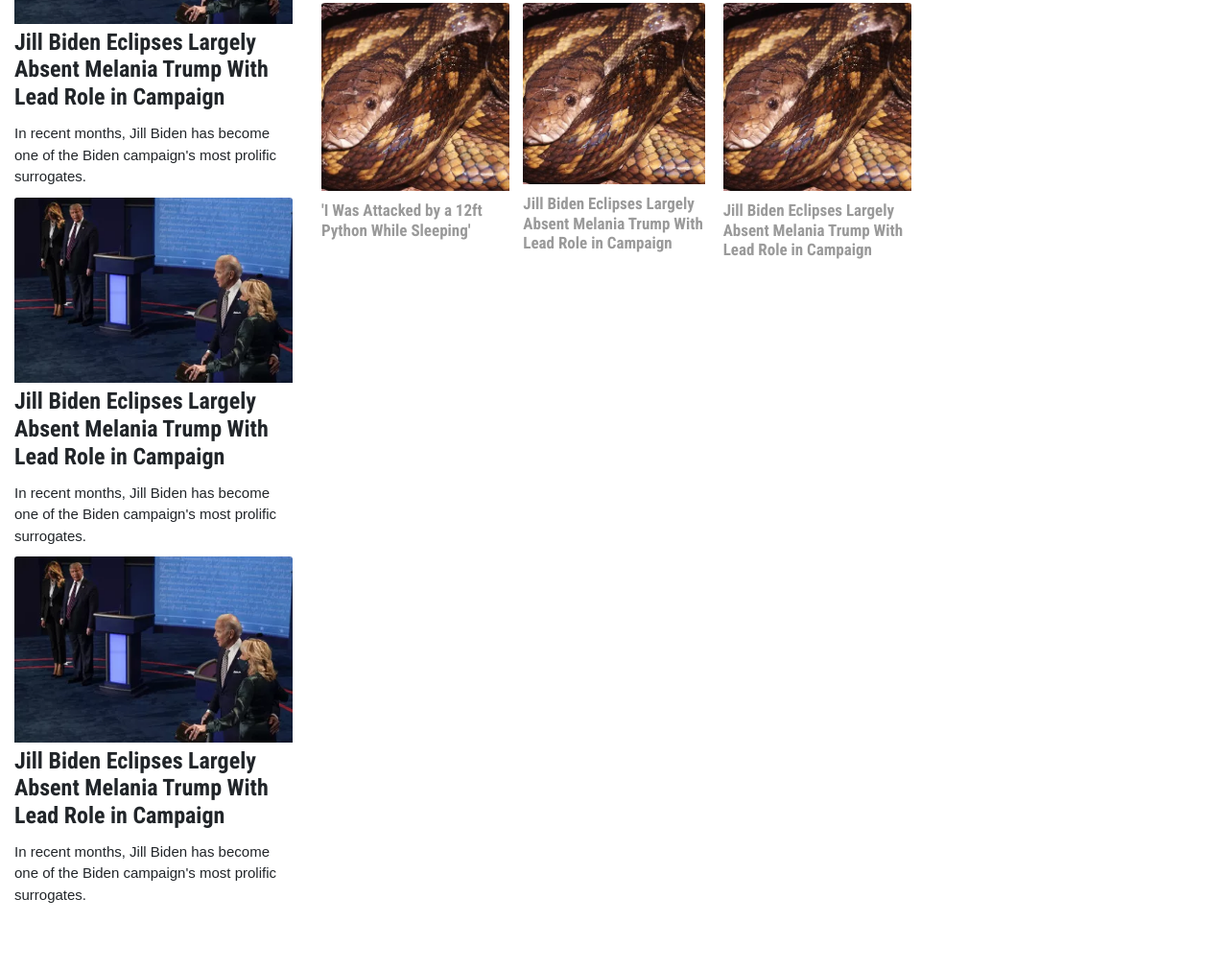
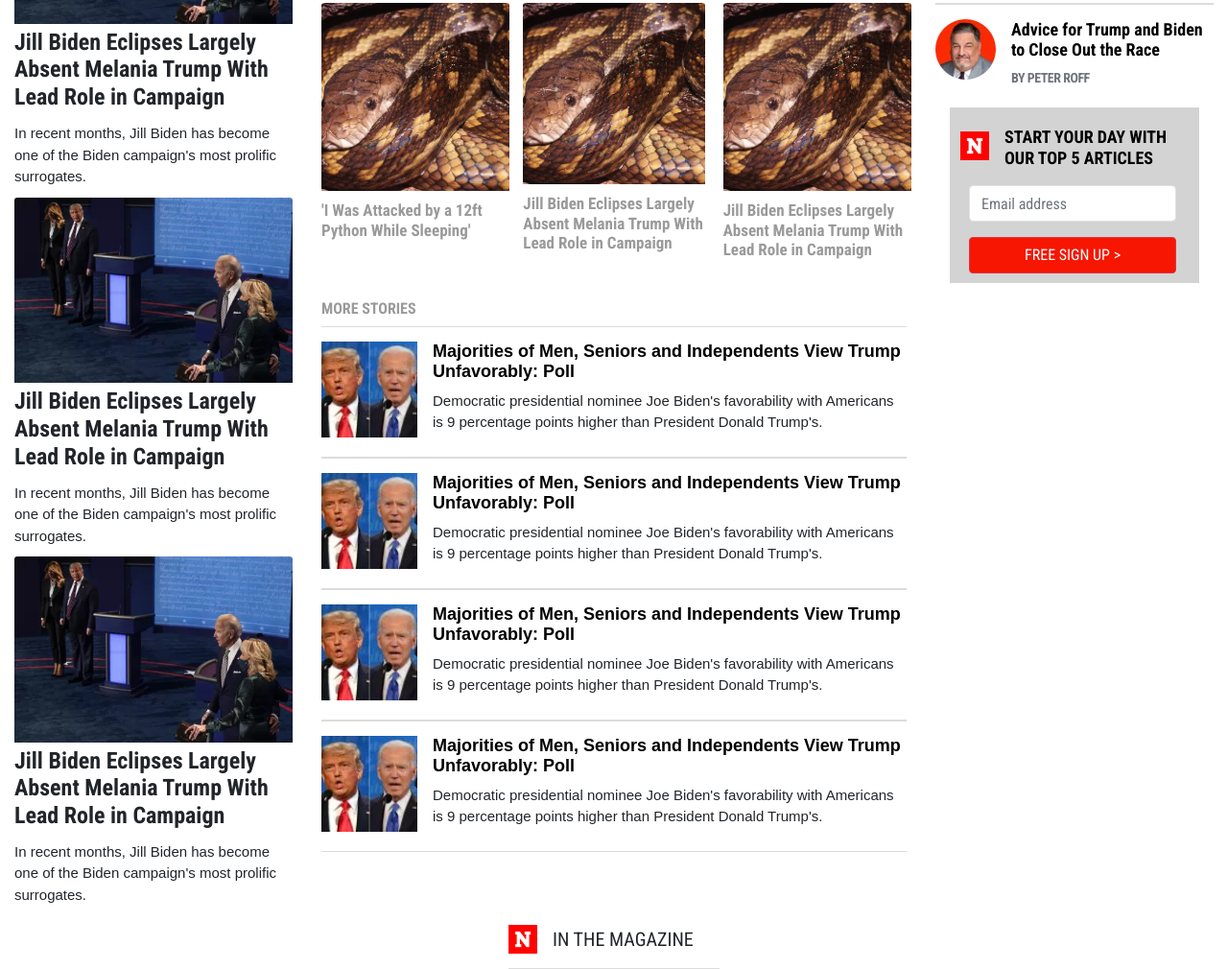
Before and after one commit to bboylen/newsweek_clone, a plain HTML site: page index.html in a window 1280 px wide. Shown: the part 1137-2147 px from the top of the page at 96% size. Before the commit the page ends 2091 px from the top, so only its background shows below. Drawn offline with nearby package versions, Linux system fonts and the light colour scheme.

Commit message:
added more content

```diff
--- a/index.html
+++ b/index.html
@@ -224,7 +224,6 @@
                   </p>
                 </div>
               </div>
-
             </div>
             <div id="middle-column" class="col-lg-6 col-md-7">
               <h4>TOP STORY</h4>
@@ -272,8 +271,8 @@
                         />
                         <div class="card-body">
                           <h5 class="card-title">
-                            Jill Biden Eclipses Largely Absent Melania Trump With Lead
-                            Role in Campaign
+                            Jill Biden Eclipses Largely Absent Melania Trump
+                            With Lead Role in Campaign
                           </h5>
                         </div>
                       </div>
@@ -286,10 +285,12 @@
                           alt="Card image cap"
                         />
                         <div class="card-body">
-                          <a href="#"><h5 class="card-title">
-                            Jill Biden Eclipses Largely Absent Melania Trump With Lead
-                            Role in Campaign
-                          </h5></a>
+                          <a href="#"
+                            ><h5 class="card-title">
+                              Jill Biden Eclipses Largely Absent Melania Trump
+                              With Lead Role in Campaign
+                            </h5></a
+                          >
                         </div>
                       </div>
                     </div>
@@ -323,8 +324,8 @@
                         />
                         <div class="card-body">
                           <h5 class="card-title">
-                            Jill Biden Eclipses Largely Absent Melania Trump With Lead
-                            Role in Campaign
+                            Jill Biden Eclipses Largely Absent Melania Trump
+                            With Lead Role in Campaign
                           </h5>
                         </div>
                       </div>
@@ -337,13 +338,82 @@
                           alt="Card image cap"
                         />
                         <div class="card-body">
-                          <a href="#"><h5 class="card-title">
-                            Jill Biden Eclipses Largely Absent Melania Trump With Lead
-                            Role in Campaign
-                          </h5></a>
+                          <a href="#"
+                            ><h5 class="card-title">
+                              Jill Biden Eclipses Largely Absent Melania Trump
+                              With Lead Role in Campaign
+                            </h5></a
+                          >
                         </div>
                       </div>
                     </div>
+                  </div>
+                </div>
+              </div>
+              <div class="more-stories">
+                <h4>MORE STORIES</h4>
+                <div class="media">
+                  <img
+                    class="mr-3"
+                    src="images/donald-trump-joe-biden.webp"
+                    alt="Trump/Biden image"
+                  />
+                  <div class="media-body">
+                    <h5 class="mt-0">
+                      Majorities of Men, Seniors and Independents View Trump
+                      Unfavorably: Poll
+                    </h5>
+                    Democratic presidential nominee Joe Biden's favorability
+                    with Americans is 9 percentage points higher than President
+                    Donald Trump's.
+                  </div>
+                </div>
+                <div class="media">
+                  <img
+                    class="mr-3"
+                    src="images/donald-trump-joe-biden.webp"
+                    alt="Trump/Biden image"
+                  />
+                  <div class="media-body">
+                    <h5 class="mt-0">
+                      Majorities of Men, Seniors and Independents View Trump
+                      Unfavorably: Poll
+                    </h5>
+                    Democratic presidential nominee Joe Biden's favorability
+                    with Americans is 9 percentage points higher than President
+                    Donald Trump's.
+                  </div>
+                </div>
+                <div class="media">
+                  <img
+                    class="mr-3"
+                    src="images/donald-trump-joe-biden.webp"
+                    alt="Trump/Biden image"
+                  />
+                  <div class="media-body">
+                    <h5 class="mt-0">
+                      Majorities of Men, Seniors and Independents View Trump
+                      Unfavorably: Poll
+                    </h5>
+                    Democratic presidential nominee Joe Biden's favorability
+                    with Americans is 9 percentage points higher than President
+                    Donald Trump's.
+                  </div>
+                </div>
+                <div class="media">
+                  <img
+                    class="mr-3"
+                    src="images/donald-trump-joe-biden.webp"
+                    alt="Trump/Biden image"
+                  />
+                  <div class="media-body">
+                    <h5 class="mt-0">
+                      Majorities of Men, Seniors and Independents View Trump
+                      Unfavorably: Poll
+                    </h5>
+                    Democratic presidential nominee Joe Biden's favorability
+                    with Americans is 9 percentage points higher than President
+                    Donald Trump's.
                   </div>
                 </div>
               </div>
@@ -472,7 +542,47 @@
                   </div>
                 </div>
               </div>
+              <div class="sign-up">
+                <div class="media">
+                  <img
+                    class="mr-3"
+                    src="images/apple-touch-icon.png"
+                    alt="Newsweek logo"
+                  />
+                  <div class="media-body">
+                    <h5 class="mt-0">START YOUR DAY WITH OUR TOP 5 ARTICLES</h5>
+                  </div>
+                </div>
+                <form>
+                  <div class="form-group">
+                    <input
+                      type="email"
+                      class="form-control"
+                      id="exampleInputEmail1"
+                      aria-describedby="emailHelp"
+                      placeholder="Email address"
+                    />
+                  </div>
+                  <button type="submit" class="btn btn-danger">FREE SIGN UP ></button>
+                </form>
+              </div>
             </div>
+          </div>
+        </section>
+        <section id="in-the-magazine">
+          <div id="magazine-header" class="container">
+            <div class="media">
+              <img
+                class="mr-3"
+                src="images/apple-touch-icon.png"
+                alt="Newsweek logo"
+              />
+              <div class="media-body">
+                <h5 class="mt-0">IN THE MAGAZINE</h5>
+              </div>
+          </div>
+          <div class="articles">
+
           </div>
         </section>
       </main>
--- a/style.css
+++ b/style.css
@@ -156,3 +156,85 @@ h4 {
   margin-left: 5px;
   padding-right: 0;
 }
+
+/* more stories */
+
+#top-section .more-stories .media-body {
+  font-size: 15px;
+  font-family: Arial,Helvetica,sans-serif;
+}
+
+#top-section .more-stories .media-body h5 {
+  font-size: 18px;
+  font-weight: 900;
+  letter-spacing: 0px;
+  color: black;
+}
+
+.more-stories img {
+  width: 100px;
+  height: 100px;
+}
+
+.opinion :last-child {
+  border-bottom: none;
+}
+
+#top-section .media {
+  border-top: rgba(220, 220, 220, 1) solid 1px;
+  padding-top: 15px;
+  padding-bottom: 20px;
+}
+
+/* SPLIT INTO LEFT CENTER RIGHT COLUMNS */
+
+/* sign-up */
+
+.sign-up {
+  max-width: 260px;
+  padding: 10px 10px;
+  margin-left: auto;
+  margin-right: auto;
+  background-color: lightgray;
+}
+
+#right-column .sign-up .media {
+  padding: 10px 1px 10px 1px;
+  border: none;
+}
+
+.sign-up img {
+  margin-top: 5px;
+  width: 30px;
+  height: 30px;
+}
+
+.sign-up input {
+  width: 90%;
+  margin-left: 10px;
+  background-color: white;
+  border: 1px solid #e0e1e1;
+  color: #555;
+}
+.sign-up button {
+  margin-left: 10px;
+  width: 90%;
+  background-color: #f61602;
+}
+
+/* in the magazine */
+
+#magazine-header {
+  width: 250px;
+  vertical-align: middle;
+  margin-left: auto;
+  margin-right: auto;
+}
+
+#magazine-header .media-body {
+  margin-top: 3px;
+}
+#magazine-header img {
+  width: 30px;
+  height: 30px;
+}
```
Also changed, not shown: images/Screenshot_2020-10-26 Newsweek.png (added), images/apple-touch-icon.png (added), images/donald-trump-joe-biden.webp (added), images/logo-n1.svg (added).
